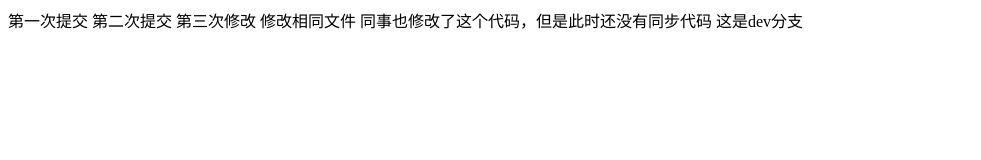
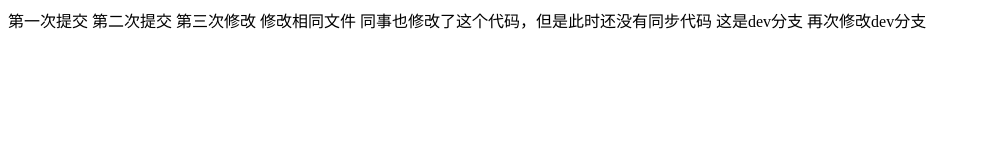
Before and after one commit to y-koala/git-practice, a plain HTML site: page index.html in a window 1280 px wide. Shown: the whole page, without its empty margins (0-981 px from the left). Drawn offline with Linux system fonts and the light colour scheme.

Commit message:
change dev branch

```diff
--- a/index.html
+++ b/index.html
@@ -16,6 +16,7 @@
 
   同事也修改了这个代码，但是此时还没有同步代码
 这是dev分支
+再次修改dev分支
 </body>
 
 </html>
```
